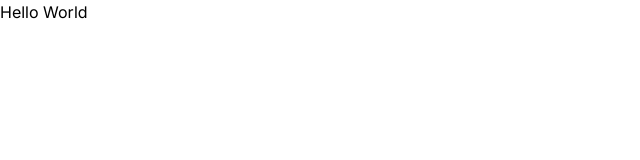
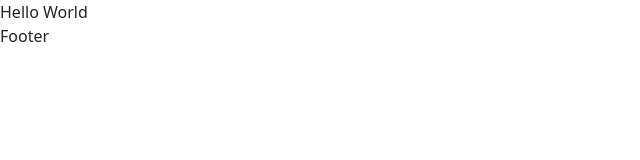
Before and after one commit to acm-ucr/hsp-website, a Next.js app: page / in a window 1280 px wide. Shown: the top 160 px of the page, without its empty margins (0-640 px from the left). Built offline with nearby package versions, Linux system fonts and the light colour scheme.

Commit message:
added fonts and colors

```diff
--- a/package.json
+++ b/package.json
@@ -13,8 +13,10 @@
     "prepare": "husky install"
   },
   "dependencies": {
+    "bootstrap": "^5.3.2",
     "next": "^14.0.4",
     "react": "^18.2.0",
+    "react-bootstrap": "^2.9.2",
     "react-dom": "^18.2.0",
     "react-icons": "^4.12.0"
   },
--- a/src/app/layout.js
+++ b/src/app/layout.js
@@ -1,18 +1,49 @@
 /* eslint-disable new-cap */
 import "../styles/globals.css";
-import { Inter } from "next/font/google";
+import "bootstrap/dist/css/bootstrap.min.css";
+import { Urbanist, Montserrat } from "next/font/google";
+// import Navigation from "@/components/Navigation";
+import Footer from "@/components/Footer";
+export const metadata = {
+  title: "HSP @ UCR",
+  description: "Highlander Space Program Official Website",
+};
 
-const inter = Inter({ subsets: ["latin"] });
+const urbanist = Urbanist({
+  subsets: ["latin"],
+  display: "swap",
+  weight: ["100", "200", "300", "400", "500", "600", "700", "800", "900"],
+  variable: "--font-urbanist",
+});
 
-export const metadata = {
-  title: "Create Next App",
-  description: "Generated by create next app",
-};
+const montserrat = Montserrat({
+  subsets: ["latin"],
+  display: "swap",
+  weight: ["100", "200", "300", "400", "500", "600", "700", "800", "900"],
+  variable: "--font-montserrat",
+});
+// const mont = Mont({
+//   subsets: ["latin"],
+//   display: "swap",
+//   weight: ["100", "200", "300", "400", "500", "600", "700", "800", "900"],
+//   variable: "--font-mont",
+// });
+
+// const arial = Arial({
+//   subsets: ["latin"],
+//   display: "swap",
+//   weight: ["100", "200", "300", "400", "500", "600", "700", "800", "900"],
+//   variable: "--font-arial",
+// });
 
 export default function RootLayout({ children }) {
   return (
     <html lang="en">
-      <body className={inter.className}>{children}</body>
+      <body className={`${urbanist.variable} ${montserrat.variable}`}>
+        {/* <Navigation /> */}
+        <div className="">{children}</div>
+        <Footer />
+      </body>
     </html>
   );
 }
--- a/tailwind.config.js
+++ b/tailwind.config.js
@@ -6,7 +6,21 @@ module.exports = {
     "./src/app/**/*.{js,ts,jsx,tsx,mdx}",
   ],
   theme: {
-    extend: {},
+    extend: {
+      fontFamily: {
+        urbanist: ["var(--font-urbanist)"],
+        montserrat: ["var(--font-montserrat)"],
+        sans: ["Arial"],
+      },
+      colors: {
+        hsp: {
+          orange: "#E47300",
+          yellow: "#F2AA03",
+          gray: "#393B42",
+          blue: "#2E6CC0",
+        },
+      },
+    },
   },
   plugins: [],
 };
```
Also changed, not shown: 1 other file (tests, documents, lock files or other folders).
